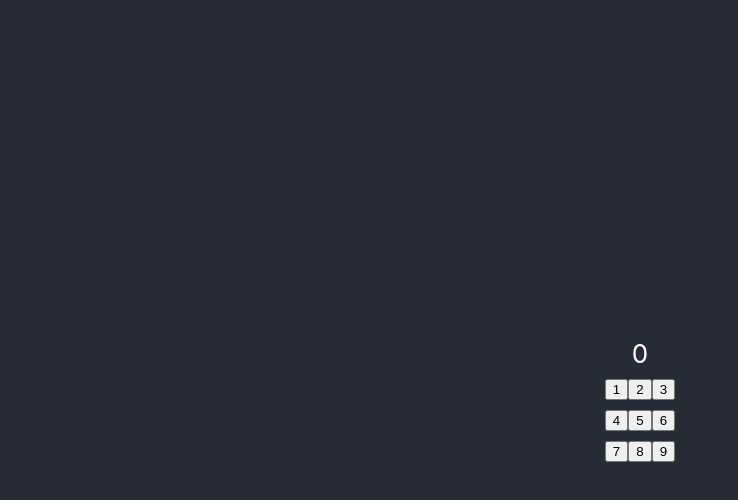
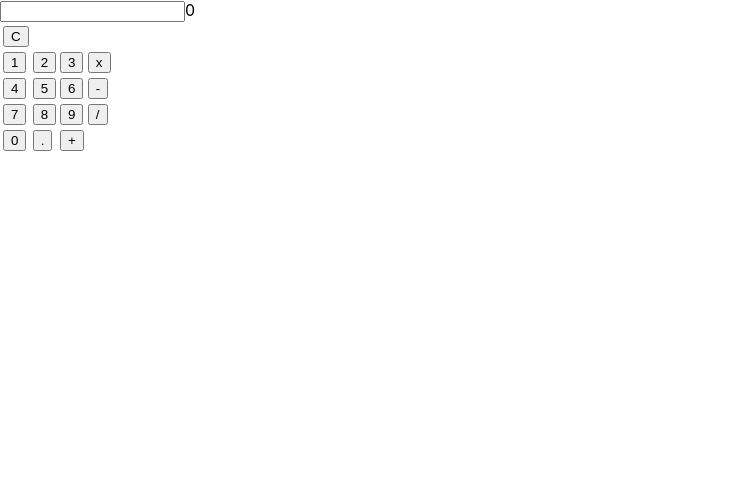
Before and after one commit to JasonEng222/calculator-app, a React (Create React App) app: page / in a window 1280 px wide. Shown: the top 500 px of the page, without its empty margins (0-738 px from the left). Built offline with nearby package versions, Linux system fonts and the light colour scheme.

Commit message:
Started cleaning up code

```diff
--- a/src/App.jsx
+++ b/src/App.jsx
@@ -3,32 +3,65 @@ import React from 'react';
 import { useState } from 'react';
 import './App.css';
 
+const lineOne = [
+  [1],
+  [2],
+  [3],
+  ["x"]
+]
+const lineTwo = [
+  [4],
+  [5],
+  [6],
+  ["-"]
+]
+const lineThree = [
+  [7],
+  [8],
+  [9],
+  ["/"]
+]
+const lineFour = [
+  [0],
+  ["."],
+  ["+"]
+]
+
 function App() {
-  const [count, setCount] = React.useState(0);
+  const [total, setTotal] = React.useState(0);
   const [number, setNumber] = React.useState(0);
   const [equation, setEquation] = React.useState(0);
-  return (
-    <div className="App">
-      <header className="App-header">
-        {number}
-      {/* <button onClick={()=> setCount(count equation+number)}>=</button> */}
-      <div className='App-Row'>
-        <button onClick={()=> setNumber(1)}>1</button>
-        <button onClick={()=> setNumber(2)}>2</button>
-        <button onClick={()=> setNumber(3)}>3</button>
-      </div>
-      <div className='App-Row'>
-        <button onClick={()=> setNumber(4)}>4</button>
-        <button onClick={()=> setNumber(5)}>5</button>
-        <button onClick={()=> setNumber(6)}>6</button>
-      </div>
-      <div className='App-Row'>
-        <button onClick={()=> setNumber(7)}>7</button>
-        <button onClick={()=> setNumber(8)}>8</button>
-        <button onClick={()=> setNumber(9)}>9</button>
-      </div>
-      </header>
-    </div>
+    return (
+    <>
+      <input type="text"></input>{number}
+      <table className='calculator'>
+        <tbody>
+          <tr>
+            <td><input type="button" value="C" onClick={()=> setNumber(0)}></input></td>
+          </tr>
+          <tr>
+            {lineOne.map(value => {
+              return (<td> <input onClick={()=> setNumber(value)} type="button" value={value}></input></td>)
+            })}
+          </tr>
+          <tr>
+          {lineTwo.map(value => {
+              return (<td> <input onClick={()=> setNumber(value)} type="button" value={value}></input></td>)
+            })}
+          </tr>
+          <tr>{lineThree.map(value => {
+              return (<td> <input onClick={()=> setNumber(value)} type="button" value={value}></input></td>)
+            })}
+          </tr>
+          <tr>
+          {lineFour.map(value => {
+              return (<td> <input onClick={()=> setNumber(value)} type="button" value={value}></input></td>)
+            })}
+
+          </tr>
+          </tbody>
+        </table>
+    </>
   );
 }
 
```
